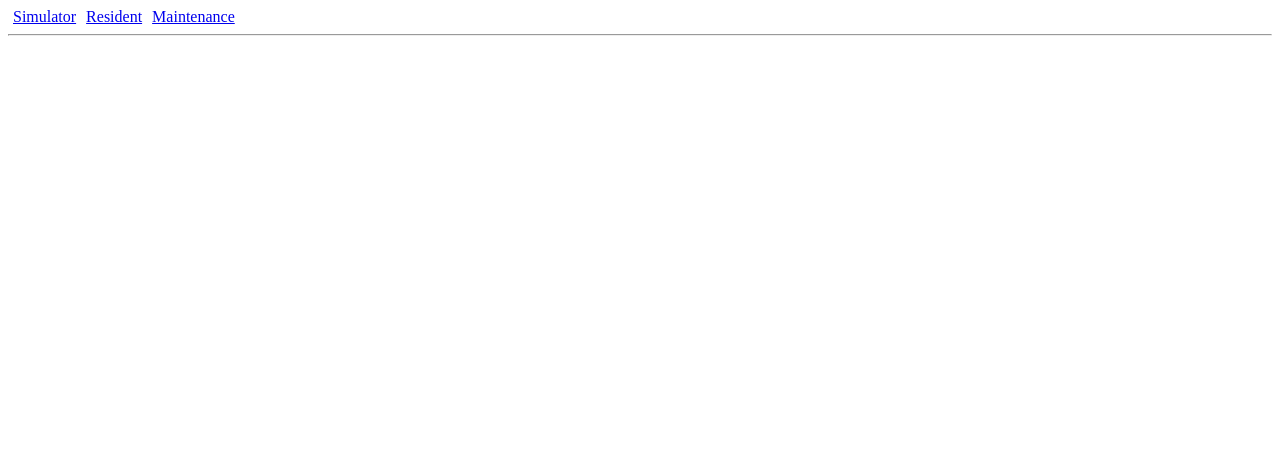
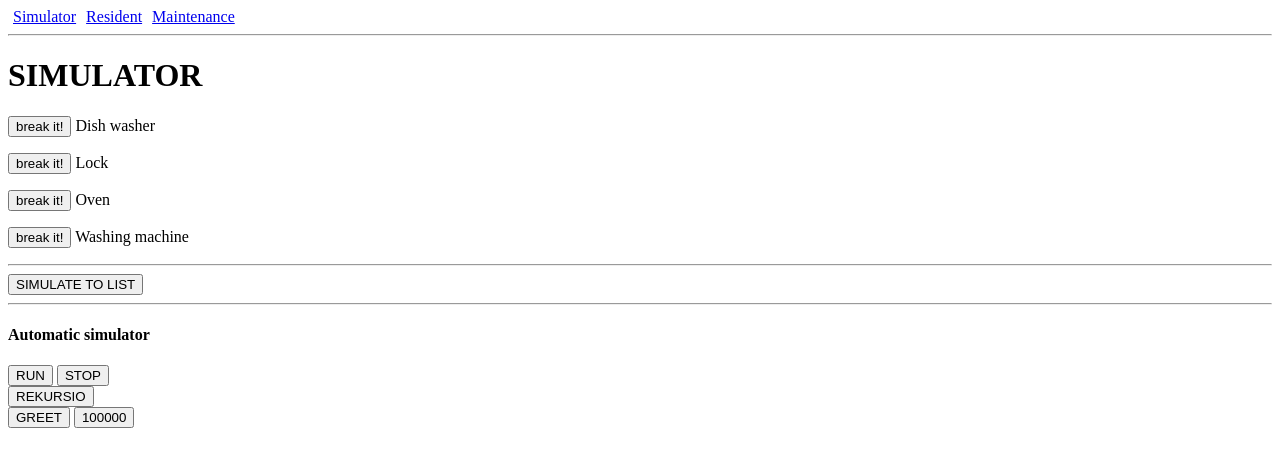
Before and after one commit to aarekr/MaintenanceAI, a React (Vite) app in the folder frontend/: page / in a window 1280 px wide. Shown: the top 466 px of the page. Built offline with nearby package versions, Linux system fonts and the light colour scheme.

Commit message:
100 flats simulator

```diff
--- a/frontend/src/App.jsx
+++ b/frontend/src/App.jsx
@@ -13,28 +13,34 @@ const App = () => {
   const [ oven, setOven ] = useState('OK')
   const [ washingMachine, setWashingMachine ] = useState('OK')
 
+  const [ repairTasks, setRepairTasks ] = useState([])
+
   const padding = {
     padding: 5
   }
+  //console.log('run simulator: ', runSimulator)
+  //console.log('APP repairTasks:', repairTasks)
 
   return (
     <Router>
       <div>
-        <Link style={padding} to="/simulator">Simulator</Link>
+        <Link style={padding} to="/">Simulator</Link>
         <Link style={padding} to="/resident">Resident</Link>
         <Link style={padding} to="/maintenance">Maintenance</Link>
       </div>
       <hr />
       <Routes>
-        <Route path="/simulator" element={<Simulator dishWasher={dishWasher} setDishWasher={setDishWasher}
+        <Route path="/" element={<Simulator dishWasher={dishWasher} setDishWasher={setDishWasher}
             doorLock={doorLock} setDoorLock={setDoorLock} oven={oven} setOven={setOven}
-            washingMachine={washingMachine} setWashingMachine={setWashingMachine} />} />
+            washingMachine={washingMachine} setWashingMachine={setWashingMachine}
+            repairTasks={repairTasks} setRepairTasks={setRepairTasks} />} />
         <Route path="/resident" element={<Resident dishWasher={dishWasher} setDishWasher={setDishWasher}
             doorLock={doorLock} setDoorLock={setDoorLock} oven={oven} setOven={setOven}
             washingMachine={washingMachine} setWashingMachine={setWashingMachine} />} />
         <Route path="/maintenance" element={<Maintenance dishWasher={dishWasher} setDishWasher={setDishWasher}
             doorLock={doorLock} setDoorLock={setDoorLock} oven={oven} setOven={setOven}
-            washingMachine={washingMachine} setWashingMachine={setWashingMachine} />} />
+            washingMachine={washingMachine} setWashingMachine={setWashingMachine}
+            repairTasks={repairTasks} />} />
       </Routes>
     </Router>
   )
--- a/frontend/src/components/Maintenance.jsx
+++ b/frontend/src/components/Maintenance.jsx
@@ -1,6 +1,7 @@
 /* eslint-disable react/prop-types */
 
 const Maintenance = (props) => {
+    console.log('Maintenance props: ', props.repairTasks)
     const repairComponent = (device, status, setter) => {
         return (
             <div>
@@ -31,6 +32,7 @@ const Maintenance = (props) => {
             {props.washingMachine != 'OK'
                 ? repairComponent('washing machine', props.washingMachine, props.setWashingMachine)
                 : null}
+            {props.repairTasks.map(task => <li key={task.flat}>{task.flat} - {task.device} - {task.errorCode} - {task.status}</li>)}
         </div>
     )
 }
--- a/frontend/src/components/Simulator.jsx
+++ b/frontend/src/components/Simulator.jsx
@@ -1,6 +1,107 @@
 /* eslint-disable react/prop-types */
 
+import { useState } from "react"
+
 const Simulator = (props) => {
+    const [ runSimulator, setRunSimulator ] = useState(false)
+    const [ recursionTime, setRecursionTime ] = useState(1000)
+    const [ lista, setLista ] = useState([])
+    const [ counter, setCounter ] = useState(0)
+
+    let devices = ['dishwasher', 'microwave', 'oven', 'stove', 'washing machine']
+    let errorCodes = [101, 102, 103, 104, 105]
+
+    const handleListaAddition = () => {
+        console.log('---> handleListaAddition, lista:', lista, counter)
+        setLista(lista)
+        setCounter(counter + 1)
+        console.log('---> handleListaAddition, lista:', lista, counter)
+    }
+
+    const sleep = (delay) => new Promise((resolve) => setTimeout(resolve, delay))
+    const greet = async () => {
+        while (runSimulator) {
+            if (runSimulator == false) {
+                break
+            }
+            await sleep(recursionTime)
+            let luku = Math.random()
+            console.log('while:', luku, runSimulator, recursionTime)
+            if (luku < 0.2) {
+                let flatNumber = Math.floor(100 * Math.random().toFixed(2))
+                //console.log('---> machine breaks, flat number:', flatNumber)
+                let randomDevice = Math.floor(5 * Math.random())
+                //console.log('---> device:', randomDevice, devices[randomDevice])
+                let randomError = Math.floor(5 * Math.random())
+                //console.log('---> randomError:', randomError, 'errorCode:', errorCodes[randomError])
+                let newTaskObject = {
+                    'flat': flatNumber,
+                    'device': devices[randomDevice],
+                    'errorCode': errorCodes[randomError]
+                }
+                console.log('newTaskObject:', newTaskObject)
+                //props.setRepairTasks(props.repairTasks.push(newTaskObject))  // shows right number but no data
+                //props.repairTasks = props.repairTasks.concat(newTaskObject)
+                //props.setRepairsTasks(props.repairTasks)
+                //lista = lista.concat('L')
+                //lista = lista.concat(newTaskObject)
+                //setLista(lista.concat('l'))
+                handleListaAddition()
+                //props.setRepairTasks(lista)
+                //setCounter(counter + 1)
+            }
+            console.log('repairTasks:', props.repairTasks)
+            console.log('lista:', lista)
+            //console.log('counter:', counter)
+        }
+    }
+
+    console.log('runSimulator: ', runSimulator)
+    //let arvo = true
+    function rekursio(arvo) {
+        console.log('rekursio: ', runSimulator)
+        setTimeout(() => {
+            rekursio(arvo)
+        }, 1000)
+    }
+    /*const simulateEvents = () => {
+        if (runSimulator == undefined) {
+            console.log('UNDEFINED', runSimulator)
+        } else if (runSimulator == true) {
+            console.log('TRUE', runSimulator)
+        } else if (runSimulator == false) {
+            console.log('FALSE', runSimulator)
+        }
+    }*/
+    /*setInterval(() => {
+        console.log('interval')
+        simulateEvents()
+    }, 1000)*/
+
+
+    const simulateToList = () => {
+        let flatNumber = Math.floor(100 * Math.random().toFixed(2))
+        //console.log('---> machine breaks, flat number:', flatNumber)
+        let randomDevice = Math.floor(5 * Math.random())
+        //console.log('---> device:', randomDevice, devices[randomDevice])
+        let randomError = Math.floor(5 * Math.random())
+        //console.log('---> randomError:', randomError, 'errorCode:', errorCodes[randomError])
+        let newTaskObject = {
+            'flat': flatNumber,
+            'device': devices[randomDevice],
+            'errorCode': errorCodes[randomError],
+            'status': 'NA'
+        }
+        console.log('newTaskObject:', newTaskObject)
+        //handleSimulateToList(newTaskObject)
+        console.log('handleSimulateToList')
+        setCounter(counter + 1)
+        setLista(lista.concat(newTaskObject))
+        props.setRepairTasks(props.repairTasks.concat(newTaskObject))
+        console.log('list after addition:', lista)
+        console.log('repairTasks after addition:', props.repairTasks)
+    }
+
     return (
         <div>
             <h1>SIMULATOR</h1>
@@ -8,6 +109,15 @@ const Simulator = (props) => {
             <p><button onClick={() => props.setDoorLock('BROKEN')}>break it!</button> Lock </p>
             <p><button onClick={() => props.setOven('BROKEN')}>break it!</button> Oven </p>
             <p><button onClick={() => props.setWashingMachine('BROKEN')}>break it!</button> Washing machine </p>
+            <hr />
+            <button onClick={() => simulateToList()}>SIMULATE TO LIST</button>
+            <hr />
+            <h4>Automatic simulator </h4>
+            <button onClick={() => setRunSimulator(true)}>RUN</button> {' '}
+            <button onClick={() => setRunSimulator(false)}>STOP</button> <br />
+            <button onClick={() => rekursio(true)}>REKURSIO</button> <br />
+            <button onClick={() => greet()}>GREET</button> {' '}
+            <button onClick={() => setRecursionTime(100000)}>100000</button>
         </div>
     )
 }
```
